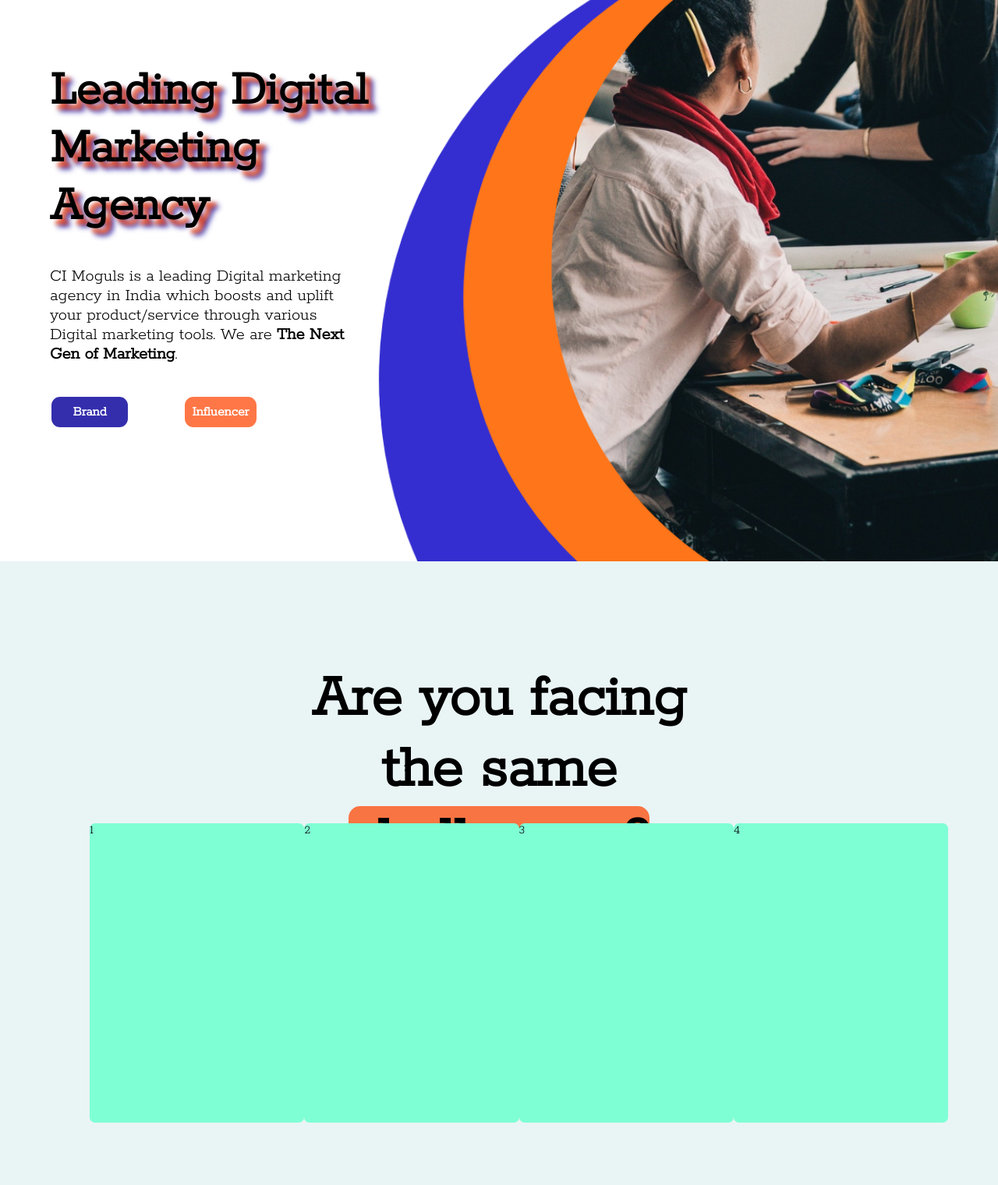
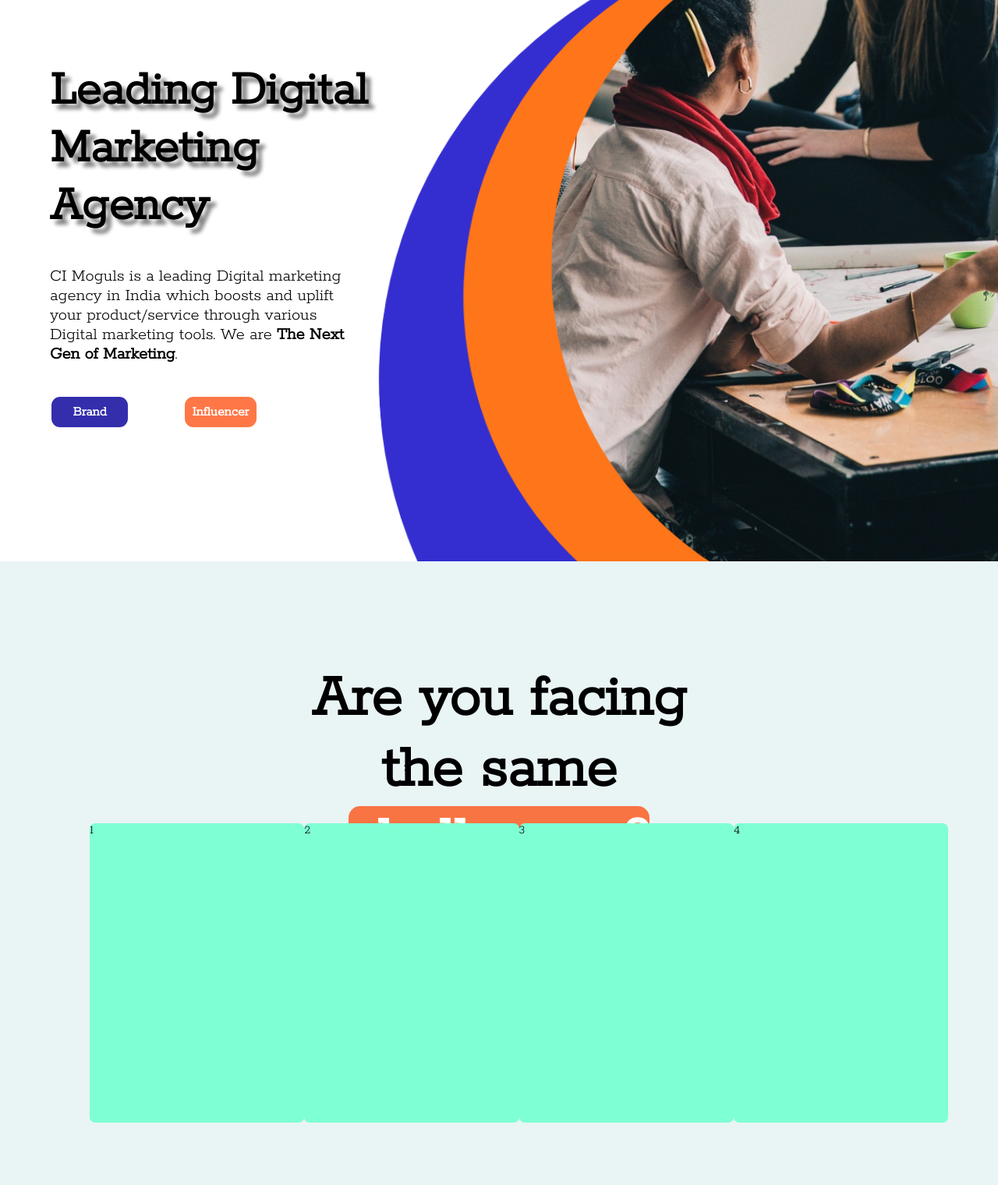
Before and after one commit to navneetthakor/dma, a PHP site: page /html/index.html in a window 1280 px wide. Shown: the part 80-1600 px from the top of the page at 78% size. Run offline with PHP 8.4, Linux system fonts and the light colour scheme.

Commit message:
minorchanges

```diff
--- a/css/index.css
+++ b/css/index.css
@@ -131,7 +131,7 @@
     font-size: 2.7rem;
     /* font-weight: bolder; */
     /* font-family: Arial, Helvetica, sans-serif; */
-    text-shadow: 7px 7px 5px var(--1stcolor), 10px 10px 7px var(--2ndcolor);
+    text-shadow: 7px 7px 5px grey;
 }
 
 /* paragraph of section 1 */
@@ -214,6 +214,7 @@
     padding-top: 2.5vh;
    margin-bottom: 2vh;
     font-weight: bolder;
+    color: black;
 }
 
 
@@ -248,6 +249,7 @@
 nk{
     background-color: var(--1stcolor);
     border-radius: 15px;
+    color: white;
     /* text-shadow:5px 5px 4px orangered, 10px 2px 4px #342EAD; */
 }
 
```
